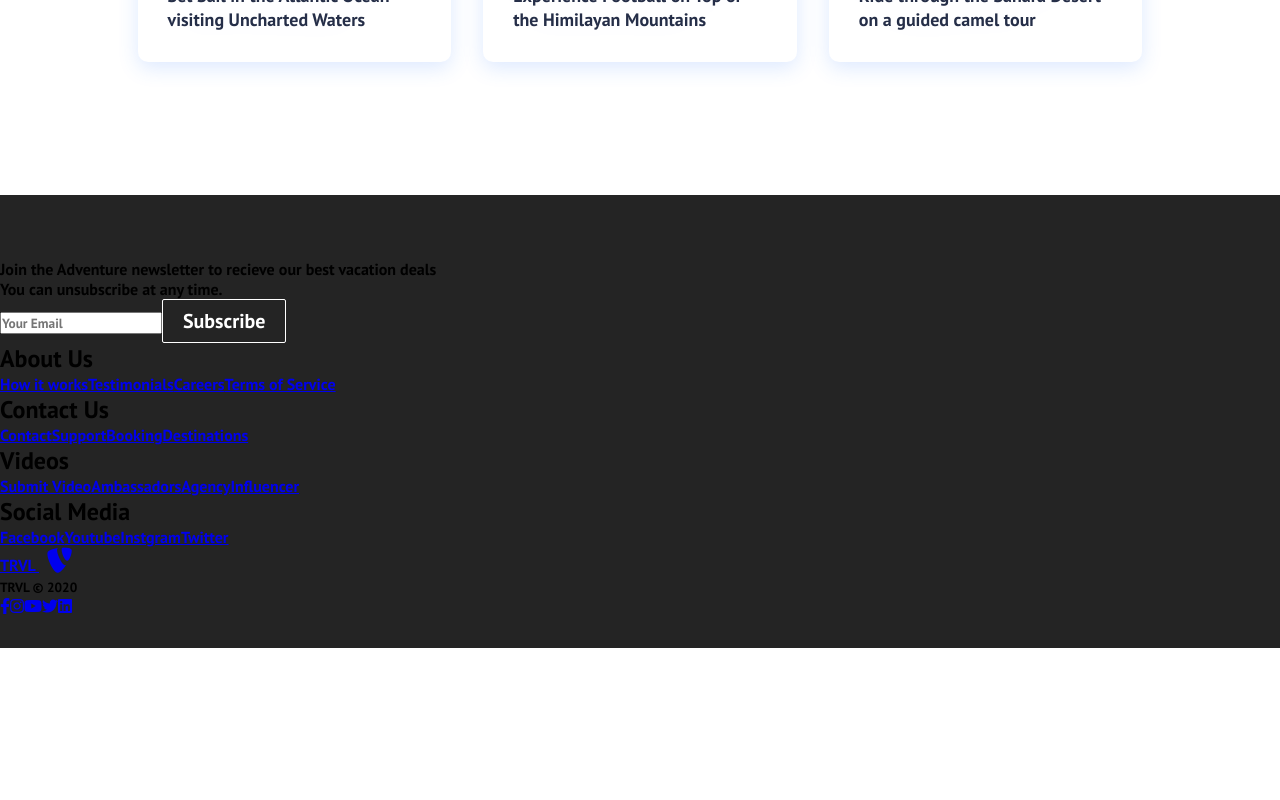
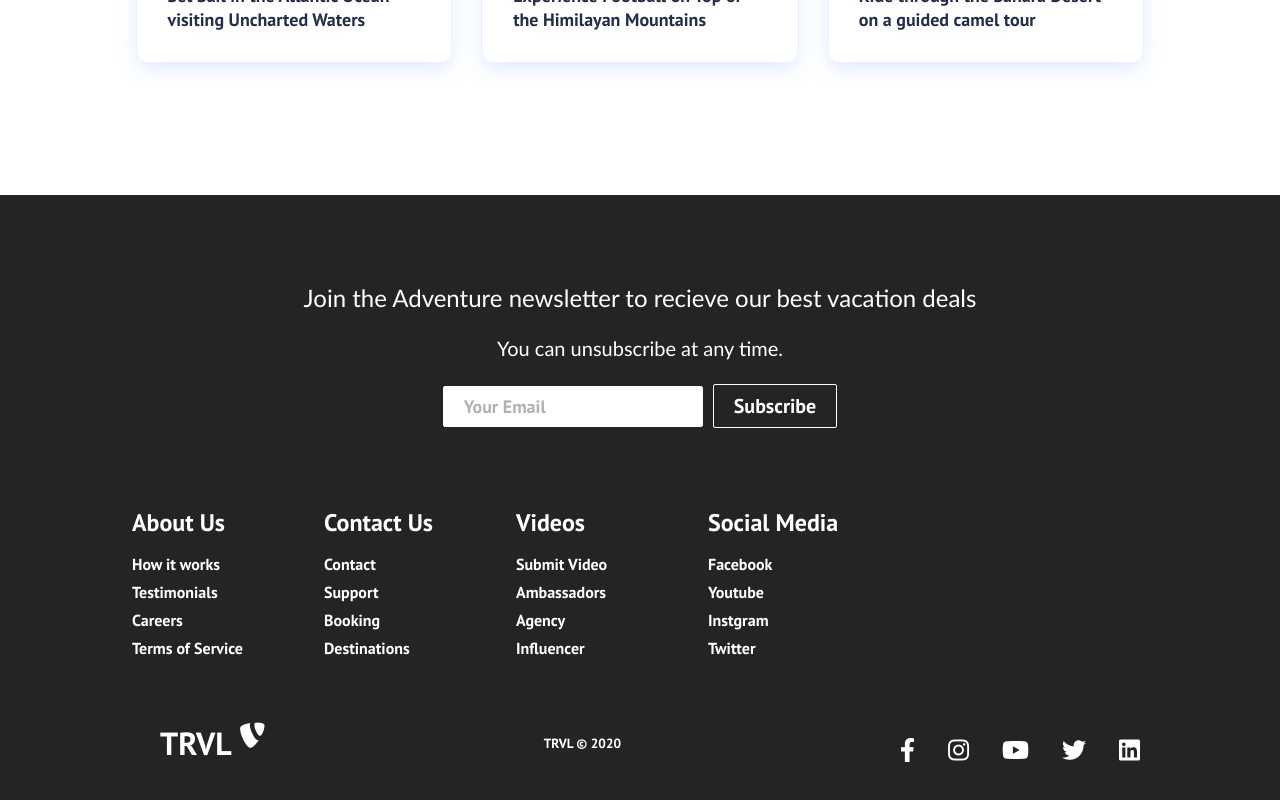
Before and after one commit to psarge2/react-template-2, a React (Create React App) app: page / in a window 1280 px wide. Shown: the part 1730-2530 px from the top of the page. Before the commit the page ends 2378 px from the top, so only its background shows below. Built offline with nearby package versions, Linux system fonts and the light colour scheme.

Commit message:
added styles to footer.css modified footer.js syntax

```diff
--- a/src/components/Footer.css
+++ b/src/components/Footer.css
@@ -6,3 +6,155 @@
 	justify-content: center;
 	align-self: center;
 }
+
+.footer-subscription {
+	display: flex;
+	flex-direction: column;
+	justify-content: center;
+	align-items: center;
+	text-align: center;
+	margin-bottom: 24px;
+	padding: 24px;
+	color: #fff;
+}
+
+.footer-subscription p {
+	font-family: "Trebuchet MS", "Lucida Sans Unicode", "Lucida Grande",
+		"Lucida Sans", Arial, sans-serif;
+}
+
+.footer-subscription-heading {
+	margin-bottom: 24px;
+	font-size: 24px;
+}
+
+.footer-subscription-text {
+	margin-bottom: 24px;
+	font-size: 20px;
+}
+
+.footer-input {
+	padding: 8px 20px;
+	border-radius: 2px;
+	margin-right: 10px;
+	outline: none;
+	border: none;
+	font-size: 18px;
+	margin-bottom: 16px;
+	border: 1px solid #fff;
+}
+
+.footer-links {
+	width: 100%;
+	max-width: 1000px;
+	display: flex;
+	justify-content: center;
+}
+
+.footer-link-wrapper {
+	display: flex;
+}
+
+.footer-link-items {
+	display: flex;
+	flex-direction: column;
+	align-items: flex-start;
+	margin: 16px;
+	text-align: left;
+	width: 160px;
+	box-sizing: border-box;
+}
+
+.footer-link-items h2 {
+	margin-bottom: 16px;
+}
+
+.footer-link-items h2 {
+	color: #fff;
+}
+
+.footer-link-items a {
+	color: #fff;
+	text-decoration: none;
+	margin-bottom: 8px;
+}
+
+.footer-link-items a:hover {
+	color: #e9e9e9;
+	transition: 0.3s ease-out;
+}
+
+.footer-email-form h2 {
+	margin-bottom: 32px;
+}
+
+.footer-input::placeholder {
+	color: #b1b1b1;
+}
+
+/*Social Icons*/
+
+.social-icon-link {
+	color: #fff;
+	font-size: 24px;
+}
+
+.social-media {
+	max-width: 1000px;
+	width: 100%;
+}
+
+.social-media-wrap {
+	display: flex;
+	justify-content: space-between;
+	align-items: center;
+	width: 90%;
+	max-width: 1000px;
+	margin: 40px auto 0 auto;
+}
+
+.social-icons {
+	display: flex;
+	justify-content: space-between;
+	align-items: center;
+	width: 240px;
+}
+
+.social-logo {
+	color: #fff;
+	justify-self: start;
+	margin-left: 20px;
+	cursor: pointer;
+	text-decoration: none;
+	font-size: 2rem;
+	display: flex;
+	align-self: center;
+	margin-bottom: 16px;
+}
+
+.website-rights {
+	color: #fff;
+	margin-bottom: 16px;
+}
+
+@media screen and (max-width: 820px) {
+	.footer-links {
+		padding-top: 2rem;
+	}
+
+	.footer-input {
+		width: 100%;
+	}
+
+	.btn {
+		width: 100%;
+	}
+
+	.footer-link-wrapper {
+		flex-direction: column;
+	}
+
+	.social-media-wrap {
+		flex-direction: column;
+	}
+}
--- a/src/components/Footer.js
+++ b/src/components/Footer.js
@@ -22,14 +22,14 @@ function Footer() {
        </section>
        <div className='footer-links'>
         <div className='footer-link-wrapper'>
-          <div className='footer-link-itmes'>
+          <div className='footer-link-items'>
             <h2>About Us</h2>
             <Link to='/sign-up'>How it works</Link>
             <Link to='/'>Testimonials</Link>
             <Link to='/'>Careers</Link>
             <Link to='/'>Terms of Service</Link>
           </div>
-          <div className='footer-link-itmes'>
+          <div className='footer-link-items'>
             <h2>Contact Us</h2>
             <Link to='/'>Contact</Link>
             <Link to='/'>Support</Link>
@@ -38,14 +38,14 @@ function Footer() {
           </div>
         </div>
         <div className='footer-link-wrapper'>
-          <div className='footer-link-itmes'>
+          <div className='footer-link-items'>
             <h2>Videos</h2>
             <Link to='/'>Submit Video</Link>
             <Link to='/'>Ambassadors</Link>
             <Link to='/'>Agency</Link>
             <Link to='/'>Influencer</Link>
           </div>
-          <div className='footer-link-itmes'>
+          <div className='footer-link-items'>
             <h2>Social Media</h2>
             <Link to='/'>Facebook</Link>
             <Link to='/'>Youtube</Link>
```
Also changed, not shown: 1 other file (tests, documents, lock files or other folders).
